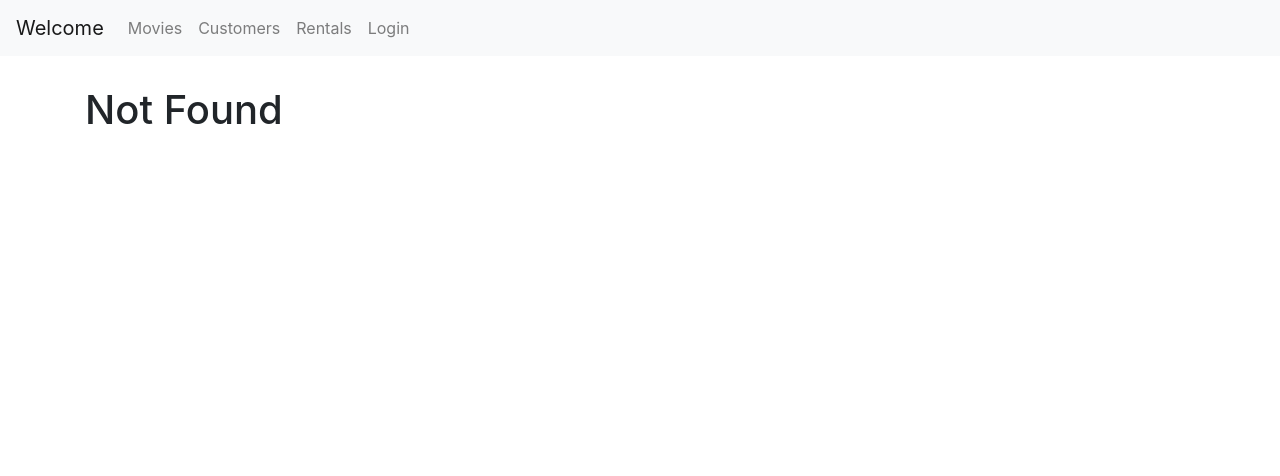
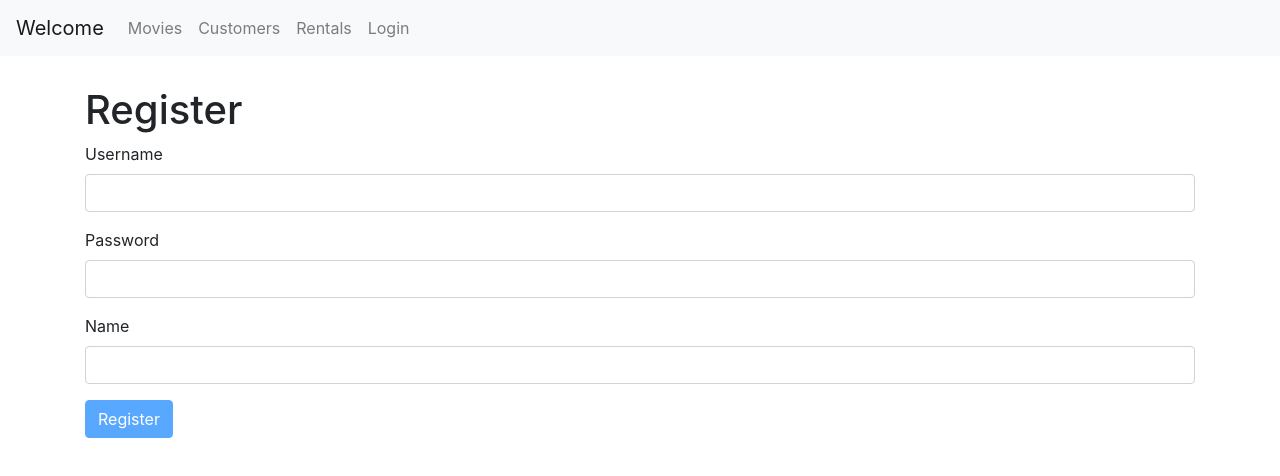
Before and after one commit to matiasg11/firsttry, a React (Create React App) app: page /register in a window 1280 px wide. Before the commit this address led to /not-found. Shown: the top 476 px of the page. Built offline with nearby package versions, Linux system fonts and the light colour scheme.

Commit message:
Register form implemented!

```diff
--- a/src/App.js
+++ b/src/App.js
@@ -7,6 +7,7 @@
 import NavBar from "./components/navbar";
 import NotFound from "./components/notFound";
 import LoginForm from "./components/loginForm";
+import Register from "./components/register";
 import "./App.css";
 
 class App extends Component {
@@ -21,6 +22,7 @@
                         <Route path="/movies" component={Movies}></Route>
                         <Route path="/rentals" component={Rentals}></Route>
                         <Route path="/customers" component={Customers}></Route>
+                        <Route path="/register" component={Register}></Route>
                         <Route path="/not-found" component={NotFound}></Route>
                         <Redirect from="/" exact to="/movies" />
                         <Redirect to="/not-found" replace={true} />
--- /dev/null
+++ b/src/components/register.jsx
@@ -0,0 +1,35 @@
+import React, { Component } from "react";
+import Input from "./common/input";
+import Form from "./common/form";
+import Joi from "joi-browser";
+
+class Register extends Form {
+    state = { data: { username: "", password: "", name: "" }, errors: {} };
+
+    schema = {
+        username: Joi.string().required().email().label("Username"),
+        password: Joi.string().required().min(5).label("Password"),
+        name: Joi.string().required().label("Name"),
+    };
+
+    doSubmit = () => {
+        //Call the server and then redirect the user to another place
+        console.log("Submitted");
+    };
+
+    render() {
+        return (
+            <div>
+                <h1>Register</h1>
+                <form onSubmit={this.handleSubmit}>
+                    {this.renderInput("username", "Username")}
+                    {this.renderInput("password", "Password", "password")}
+                    {this.renderInput("name", "Name")}
+                    {this.renderButton("Register")}
+                </form>
+            </div>
+        );
+    }
+}
+
+export default Register;
```
